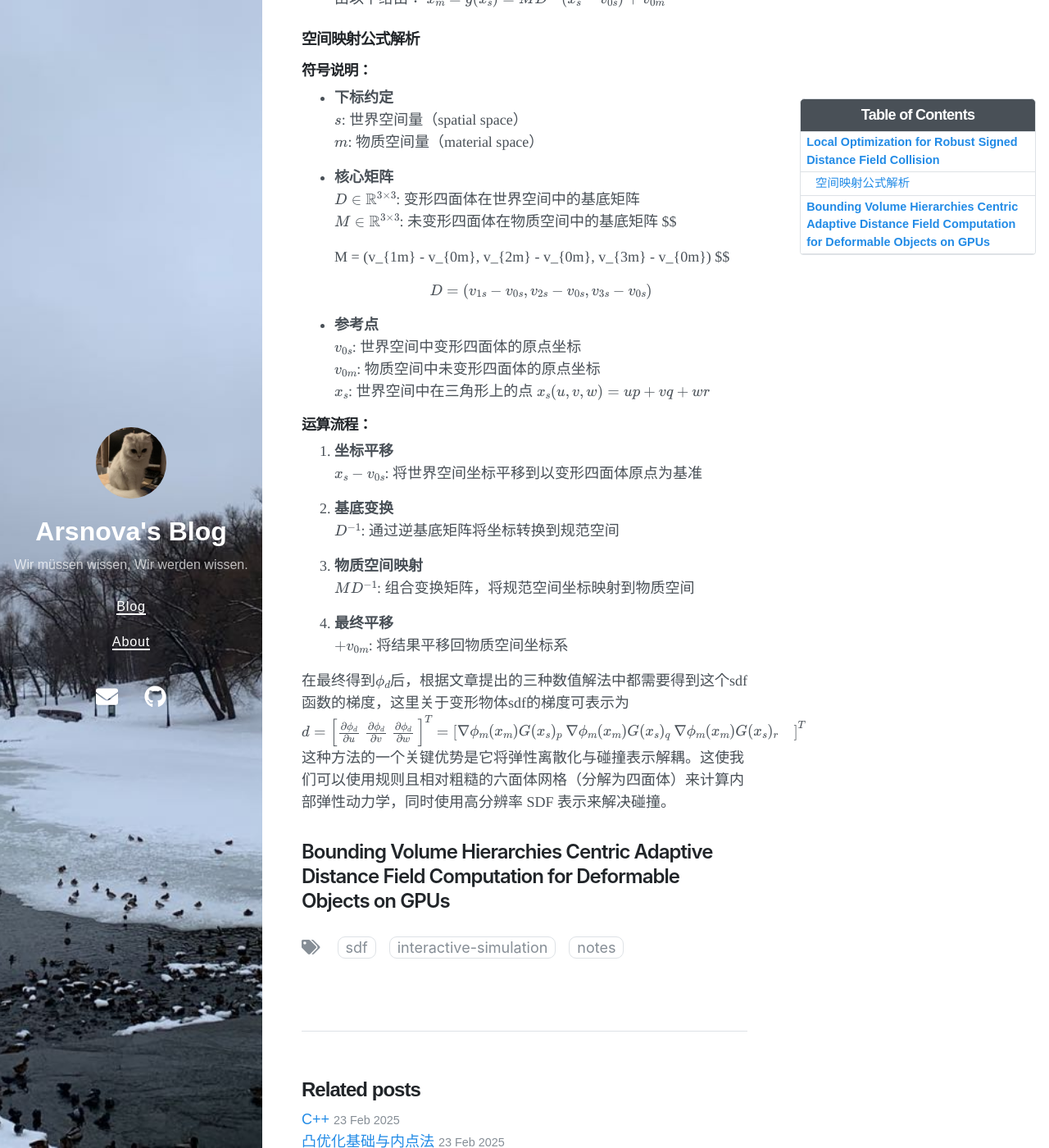
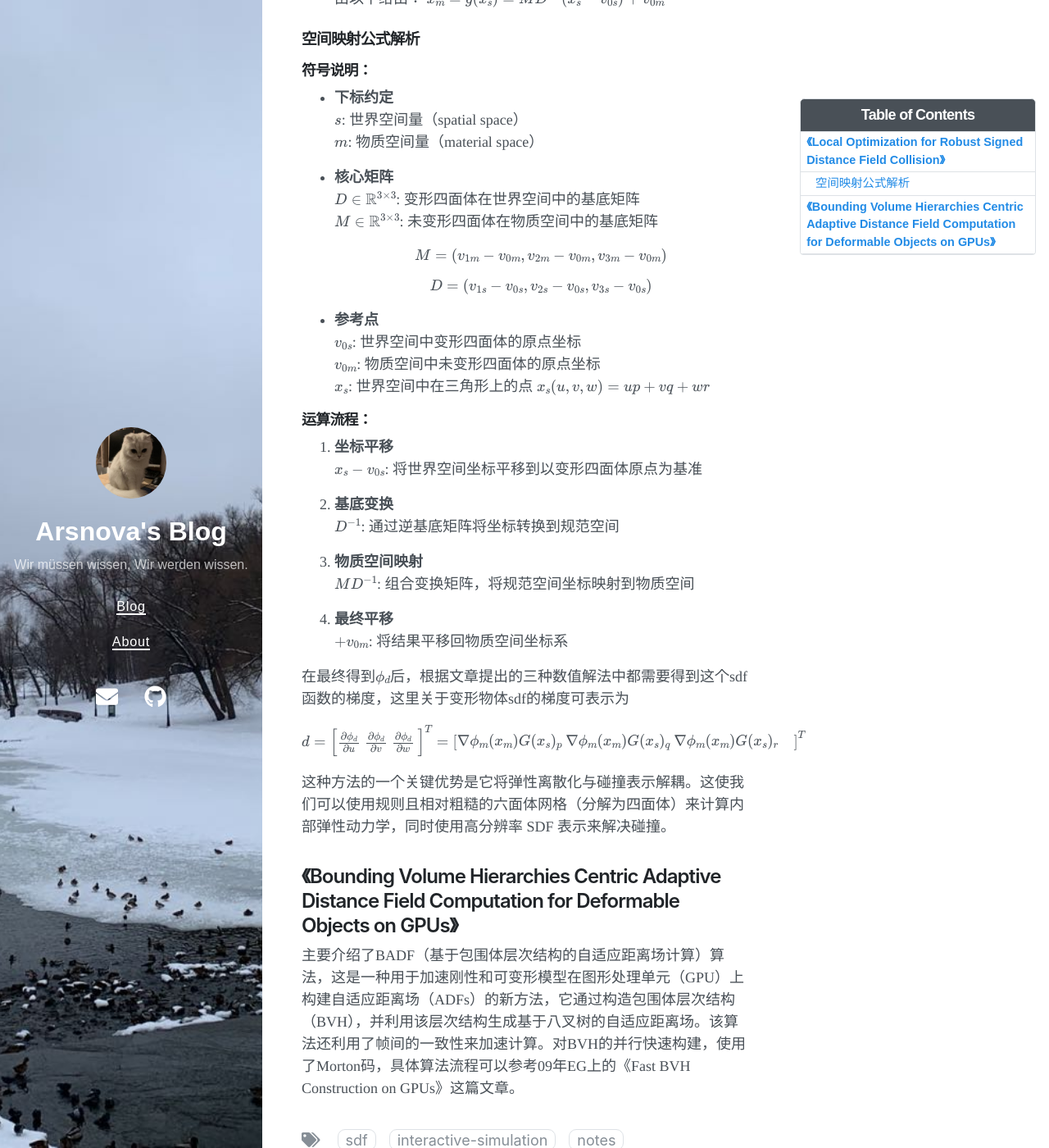
Before and after one commit to ArsNovaaa/arsnovaaa.github.io, a Jekyll site: the page built from _posts/2025-2-26-SDF-papers.md, in a window 1280 px wide and 1400 px high, scrolled down 949 px. Shown: the whole window at 82% size. Built offline with Jekyll 4.4.1, drawn with Linux system fonts in a browser that asks for light colours; nearby versions of some CDN libraries; some of the changed text lies outside the part shown.

Commit message:
SDF paper 1

```diff
--- a/_posts/2025-2-26-SDF-papers.md
+++ b/_posts/2025-2-26-SDF-papers.md
@@ -18,7 +18,7 @@
 最近在读两篇关于SDF应用的论文，找找快速重建变形物体（基于骨架蒙皮）SDF的思路，做一些简单记录。
 {: .message }
 
-## Local Optimization for Robust Signed Distance Field Collision
+## 《Local Optimization for Robust Signed Distance Field Collision》
 英伟达20年的论文，这篇文章主要探讨了如何通过局部优化方法来实现稳健的有符号距离场（SDF）碰撞检测。<具体来说，作者提出了一种基于网格元素（如三角形面和边）的局部优化方法，以找到SDF等值面与网格元素之间的最近点。这种方法可以生成精确的接触点，适用于处理尖锐特征和平滑变化的边缘-边缘接触。文章还比较了三种数值方法来解决局部优化问题：投影梯度下降法、Frank-Wolfe算法和黄金分割搜索法。实验结果表明，该方法在模拟布料、刚体和可变形固体的碰撞时表现良好，并且在许多情况下，性能方面并不比简单的点采样方法差很多。
 
 特别地，我关注到这篇文章提到在解变形物体碰撞时，可以将SDF与可变形笼结合的方式来快速计算碰撞点对。
@@ -46,8 +46,8 @@
 - **核心矩阵**
   $D \in \mathbb{R}^{3×3}$: 变形四面体在世界空间中的基底矩阵
   $M \in \mathbb{R}^{3×3}$: 未变形四面体在物质空间中的基底矩阵
+
   $$
-
   M = (v_{1m} - v_{0m}, v_{2m} - v_{0m}, v_{3m} - v_{0m})
   $$
 
@@ -74,7 +74,12 @@
    $+ v_{0m}$: 将结果平移回物质空间坐标系
 
 在最终得到$\phi_d$后，根据文章提出的三种数值解法中都需要得到这个sdf函数的梯度，这里关于变形物体sdf的梯度可表示为
-$$ d = \begin{bmatrix} \frac{\partial \phi_d}{\partial u} \ \frac{\partial \phi_d}{\partial v} \ \frac{\partial \phi_d}{\partial w} \end{bmatrix}^T = \begin{bmatrix} \nabla \phi_m(x_m) G(x_s)_p \ \nabla \phi_m(x_m) G(x_s)_q \ \nabla \phi_m(x_m) G(x_s)_r \end{bmatrix}^T $$
+
+$$
+ d = \begin{bmatrix} \frac{\partial \phi_d}{\partial u} \ \frac{\partial \phi_d}{\partial v} \ \frac{\partial \phi_d}{\partial w} \end{bmatrix}^T = \begin{bmatrix} \nabla \phi_m(x_m) G(x_s)_p \ \nabla \phi_m(x_m) G(x_s)_q \ \nabla \phi_m(x_m) G(x_s)_r \end{bmatrix}^T
+$$
+
 这种方法的一个关键优势是它将弹性离散化与碰撞表示解耦。这使我们可以使用规则且相对粗糙的六面体网格（分解为四面体）来计算内部弹性动力学，同时使用高分辨率 SDF 表示来解决碰撞。
 
-## Bounding Volume Hierarchies Centric Adaptive Distance Field Computation for Deformable Objects on GPUs
+## 《Bounding Volume Hierarchies Centric Adaptive Distance Field Computation for Deformable Objects on GPUs》
+主要介绍了BADF（基于包围体层次结构的自适应距离场计算）算法，这是一种用于加速刚性和可变形模型在图形处理单元（GPU）上构建自适应距离场（ADFs）的新方法，它通过构造包围体层次结构（BVH），并利用该层次结构生成基于八叉树的自适应距离场。该算法还利用了帧间的一致性来加速计算。对BVH的并行快速构建，使用了Morton码，具体算法流程可以参考09年EG上的《Fast BVH Construction on GPUs》这篇文章。
```
